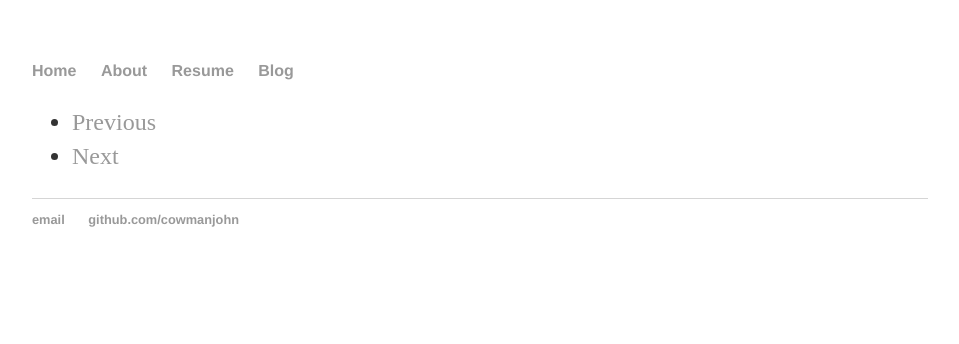
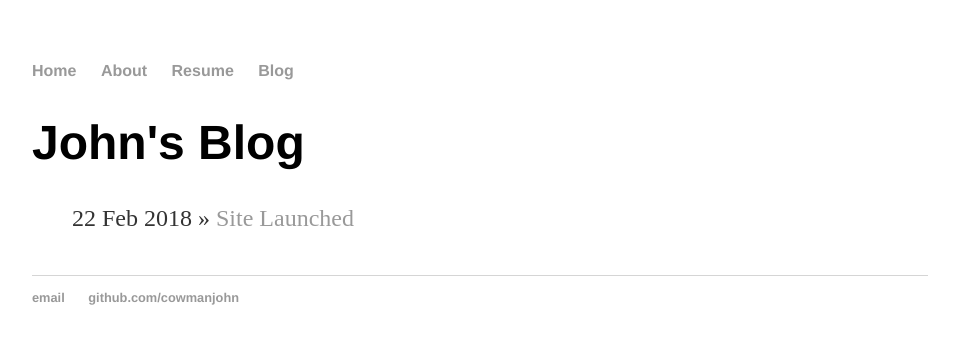
Before and after one commit to cowmanjohn/cowmanjohn.github.io, a Jekyll site: the page built from blog/index.html, in a window 1280 px wide. Shown: the top 344 px of the page, without its empty margins (160-1119 px from the left). Built offline with Jekyll 4.4.1, drawn with Linux system fonts in a browser that asks for light colours.

Commit message:
Update index.html

```diff
--- a/blog/index.html
+++ b/blog/index.html
@@ -2,27 +2,11 @@
 layout: default
 title: John's Blog
 ---
-<div class="col-sm-8 blog-main">
-  {% for post in paginator.posts %}
-  <div class="blog-post">
-    <h2 class="blog-post-title"><a href="{{ post.url }}">{{ post.title }}</a></h2>
-    <p class="blog-post-meta">{{ post.date | date: "%B %-d %Y" }} by {{ post.author }}</p>
-    {{ post.content }}
-  </div><!-- /.blog-post -->
+<h1>{{ page.title }}</h1>
+<ul class="posts">
+
+  {% for post in site.posts %}
+    <li><span>{{ post.date | date_to_string }}</span> &raquo; <a href="{{ post.url }}" title="{{ post.title }}">{{ post.title }}</a></li>
   {% endfor %}
 
-  <ul class="pager">
-    {% if paginator.previous_page %}
-    <li><a href="{{ paginator.previous_page_path }}">Previous</a></li>
-    {% else %}
-    <li><a href="#">Previous</a></li>
-    {% endif %}
-
-    {% if paginator.next_page %}
-    <li><a href="{{ paginator.next_page_path }}">Next</a></li>
-    {% else %}
-    <li><a href="#">Next</a></li>
-    {% endif %}
-  </ul>
-
-</div>
+</ul>
```
